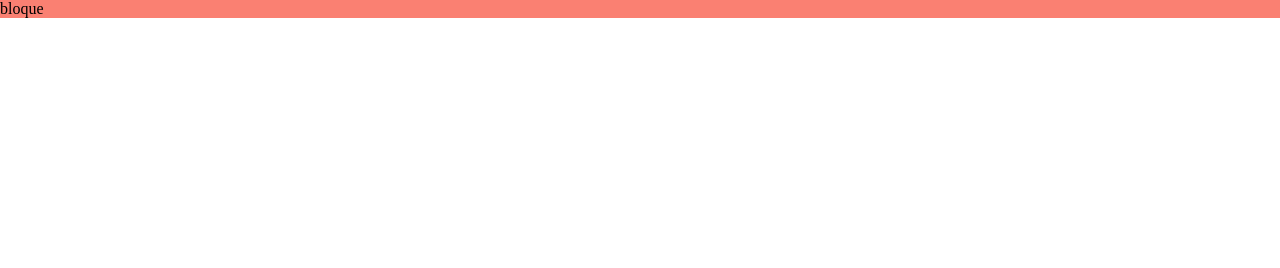
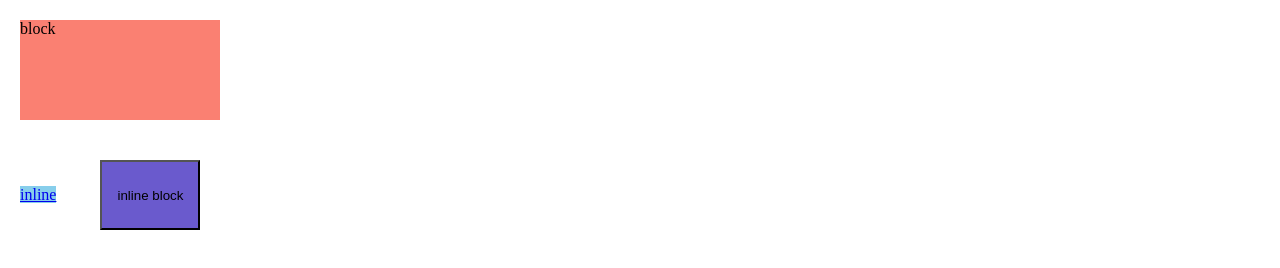
Before and after one commit to acidminded95/frontend_development, a plain HTML site: page html/display-1.html in a window 1280 px wide. Drawn offline with Linux system fonts and the light colour scheme.

Commit message:
Finished example of the three basic displays: block, inline and inline block

```diff
--- a/html/display-1.html
+++ b/html/display-1.html
@@ -11,13 +11,27 @@
         }
         div {
             background: salmon;
-            width: 200;
-            height: 100;
-            margin: 20;
+            width: 200px;
+            height: 100px;
+            margin: 20px;
+        }
+        a {
+            background: skyblue;
+            width: 100px;
+            height: 200px;
+            margin: 20px;
+        }
+        button {
+            background: slateblue;
+            width: 100px;
+            height: 70px;
+            margin: 20px;
         }
     </style>
 </head>
 <body>
-    <div>bloque</div>
+    <div>block</div>
+    <a href="/">inline</a>
+    <button>inline block</button>
 </body>
 </html>
```
